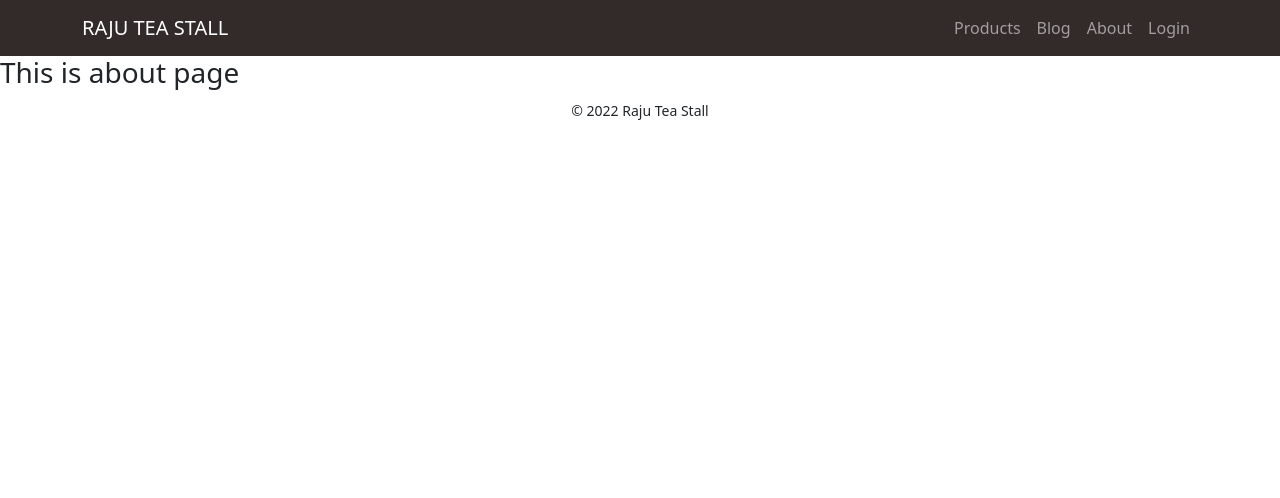
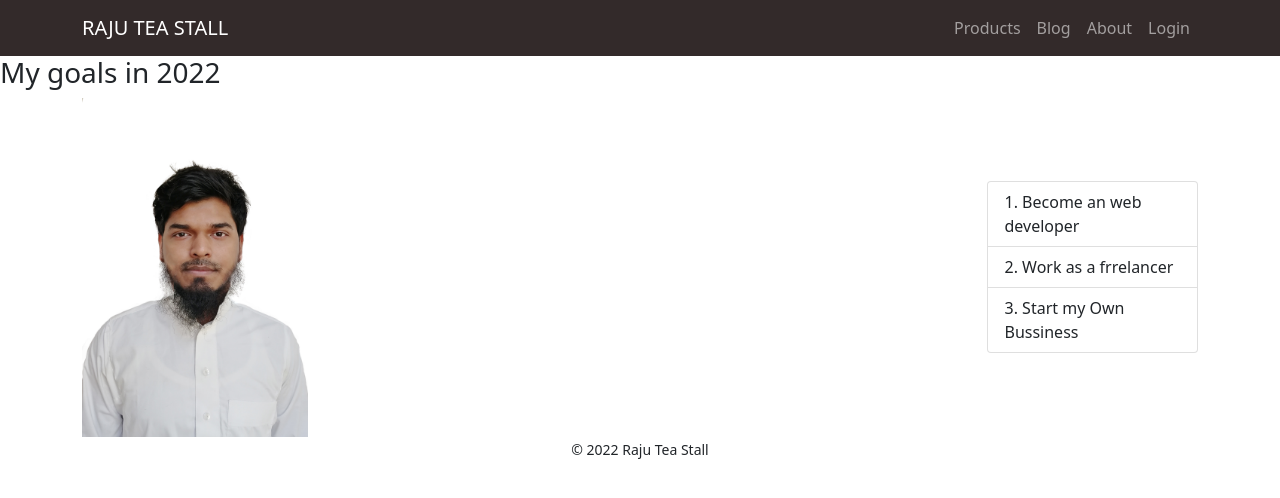
Before and after one commit to faisal-2d/independent-service-provider, a React (Create React App) app: page /about in a window 1280 px wide. Shown: the top 498 px of the page. Built offline with nearby package versions, Linux system fonts and the light colour scheme; no server answers.

Commit message:
about page updated

```diff
--- a/src/Components/About/About.js
+++ b/src/Components/About/About.js
@@ -1,11 +1,26 @@
-import React from 'react';
+import React from "react";
+import profilephoto from "../../profilephoto.jpg";
 
 const About = () => {
-    return (
+  return (
+    <div>
+        <h3 className="text center">My goals in 2022</h3>
+      <div className="container d-flex align-items-center">
         <div>
-            <h3>This is about page</h3>
+          <img className="w-25" src={profilephoto} alt="" />
         </div>
-    );
+
+        <div className="w-25">
+          <ul className="list-group list-group-numbered">
+            <li className="list-group-item">Become an web developer</li>
+            <li className="list-group-item">Work as a frrelancer</li>
+            <li className="list-group-item">Start my Own Bussiness</li>
+
+          </ul>
+        </div>
+      </div>
+    </div>
+  );
 };
 
 export default About;
```
Also changed, not shown: src/profilephoto.jpg (added).
